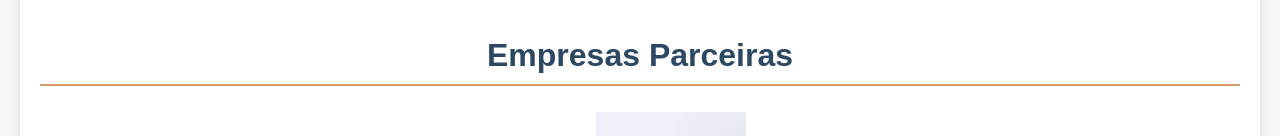
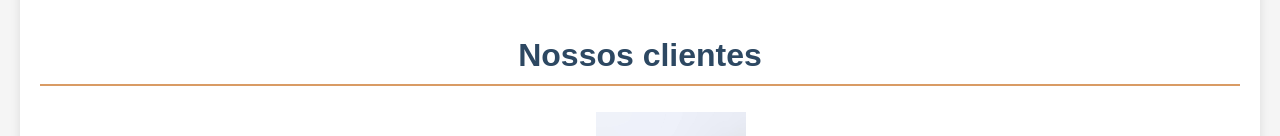
Before and after one commit to vinihsouza/labmakertech, a plain HTML site: page software.html in a window 1280 px wide. Shown: the part 428-564 px from the top of the page. Drawn offline with Linux system fonts and the light colour scheme.

Commit message:
Update software.html

```diff
--- a/software.html
+++ b/software.html
@@ -102,7 +102,7 @@
 
         <!-- Espaço para 3 logos de empresas parceiras -->
         <div class="partners">
-            <h2>Empresas Parceiras</h2>
+            <h2>Nossos clientes</h2>
             <img src="parceira1.png" alt="Parceira 1">
             <img src="parceira2.png" alt="Parceira 2">
             <img src="parceira3.png" alt="Parceira 3">
```
